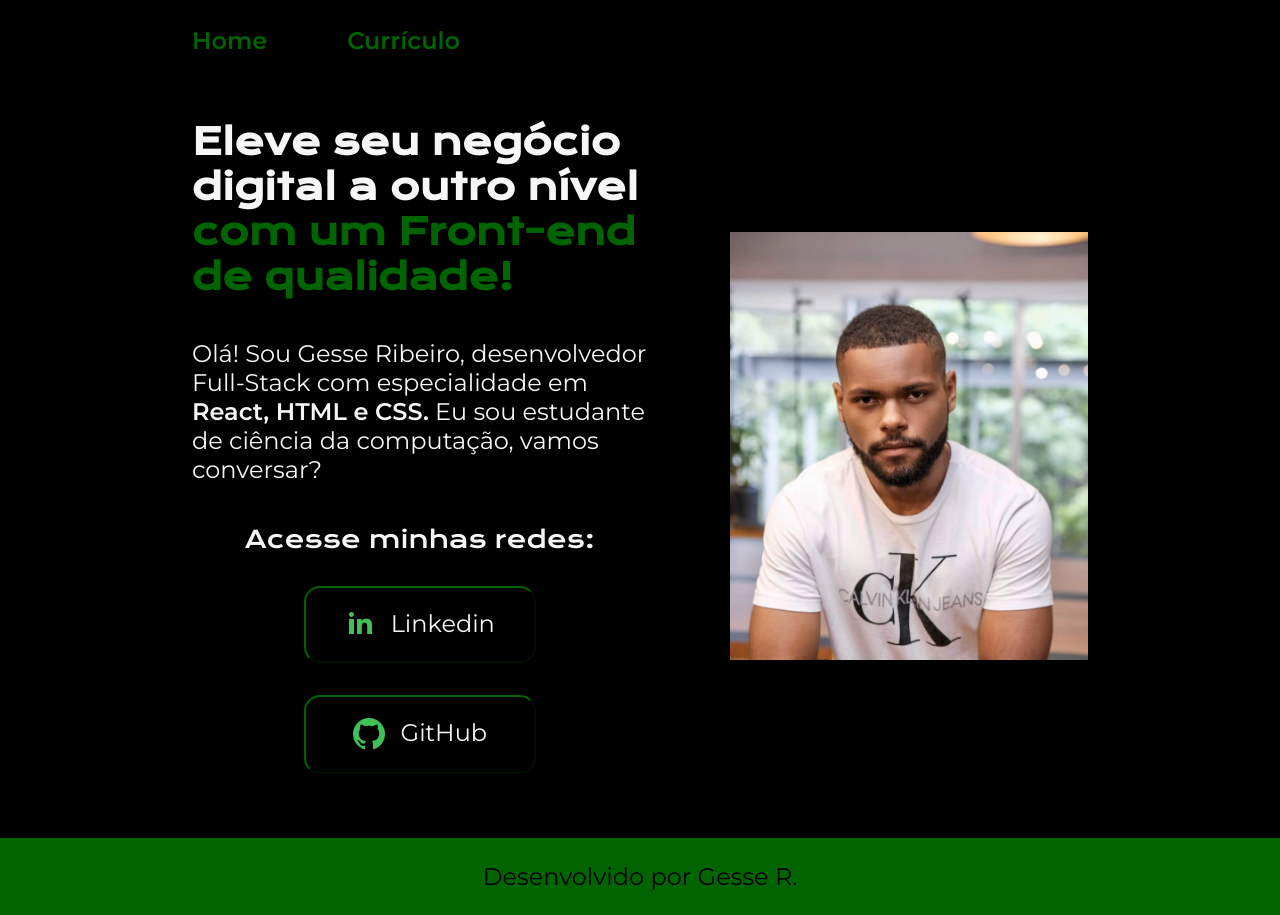
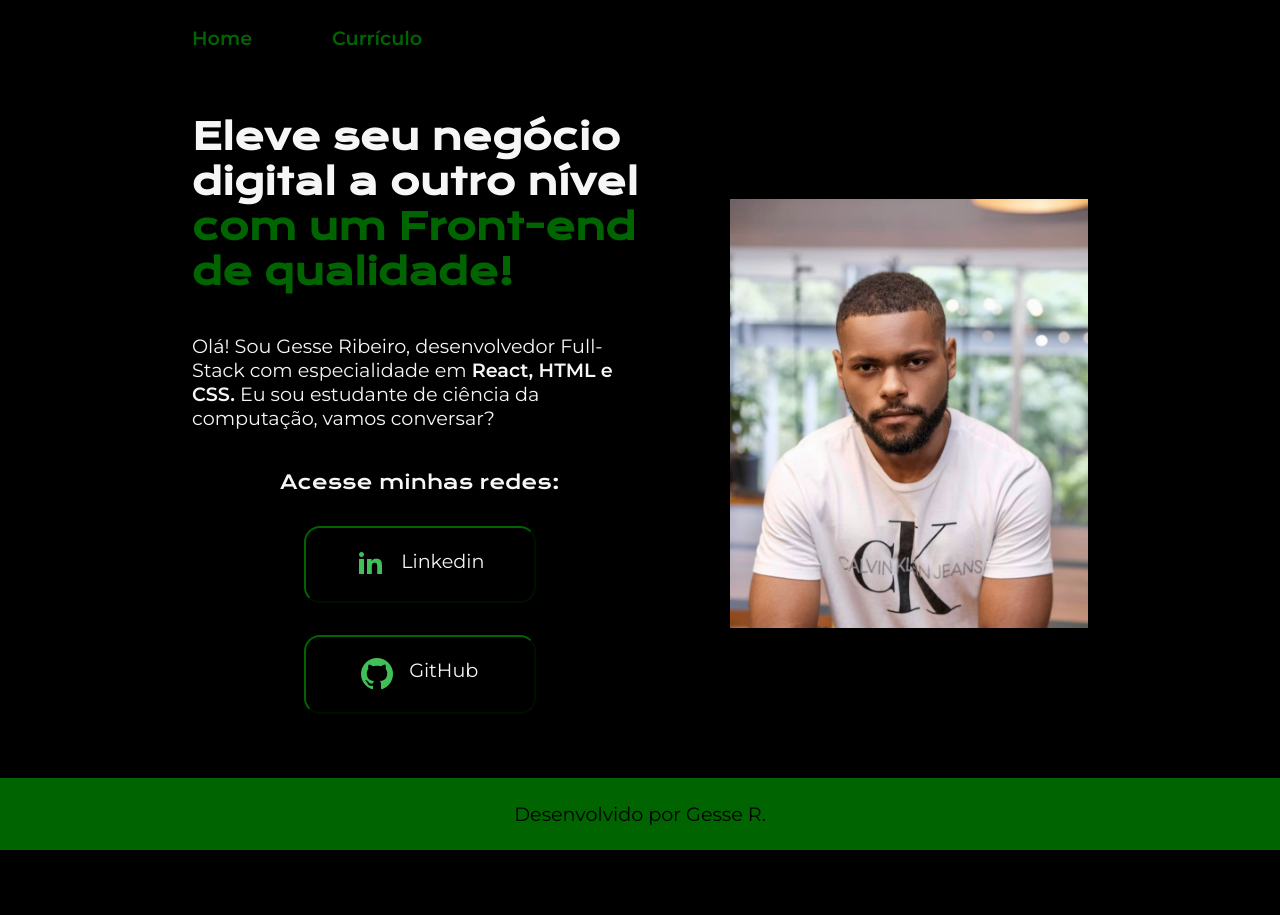
Before and after one commit to GesseRL/portfolio, a plain HTML site: page index.html in a window 1280 px wide. After the commit the page ends 850 px from the top, so only its background shows below. Drawn offline with nearby package versions, Linux system fonts and the light colour scheme.

Commit message:
Update style.css

```diff
--- a/styles/style.css
+++ b/styles/style.css
@@ -27,7 +27,7 @@ body {
 }
 .cabecalho__menu__link{
     font-family: var(--secondary-font);
-    font-size: 1.5rem;
+    font-size: 1.2rem;
     font-weight: 600;
     color:var(--secondary-text-color);
     text-decoration: none;
@@ -55,7 +55,7 @@ body {
     font-family: var(--primary-font);
 }
 .apresentacao__conteudo__texto{
-    font-size: 1.5rem;
+    font-size: 1.2rem;
     font-family: var(--secondary-font);
 }
 .apresentacao__links{
@@ -66,7 +66,7 @@ body {
     gap: 32px;
 }
 .apresentacao__links__subtitulo{
-    font-size: 1.5rem;
+    font-size: 1.2rem;
     font-family: var(--primary-font);
     font-weight: 400;
 }
@@ -92,7 +92,7 @@ body {
     width: 50%;
     text-align: center;
     border-radius: 16px;
-    font-size: 1.5rem;
+    font-size: 1.2rem;
     font-weight: 600px;
     padding:21.5px 0px;
     color: var(--main-text-color);
@@ -111,7 +111,7 @@ body {
     background-color: var(--secondary-text-color);
     text-align: center;
     padding: 24px;
-    font-size: 1.5rem;
+    font-size: 1.2rem;
     font-family:var(--secondary-font);
     font-weight: 400px;
 }
```
